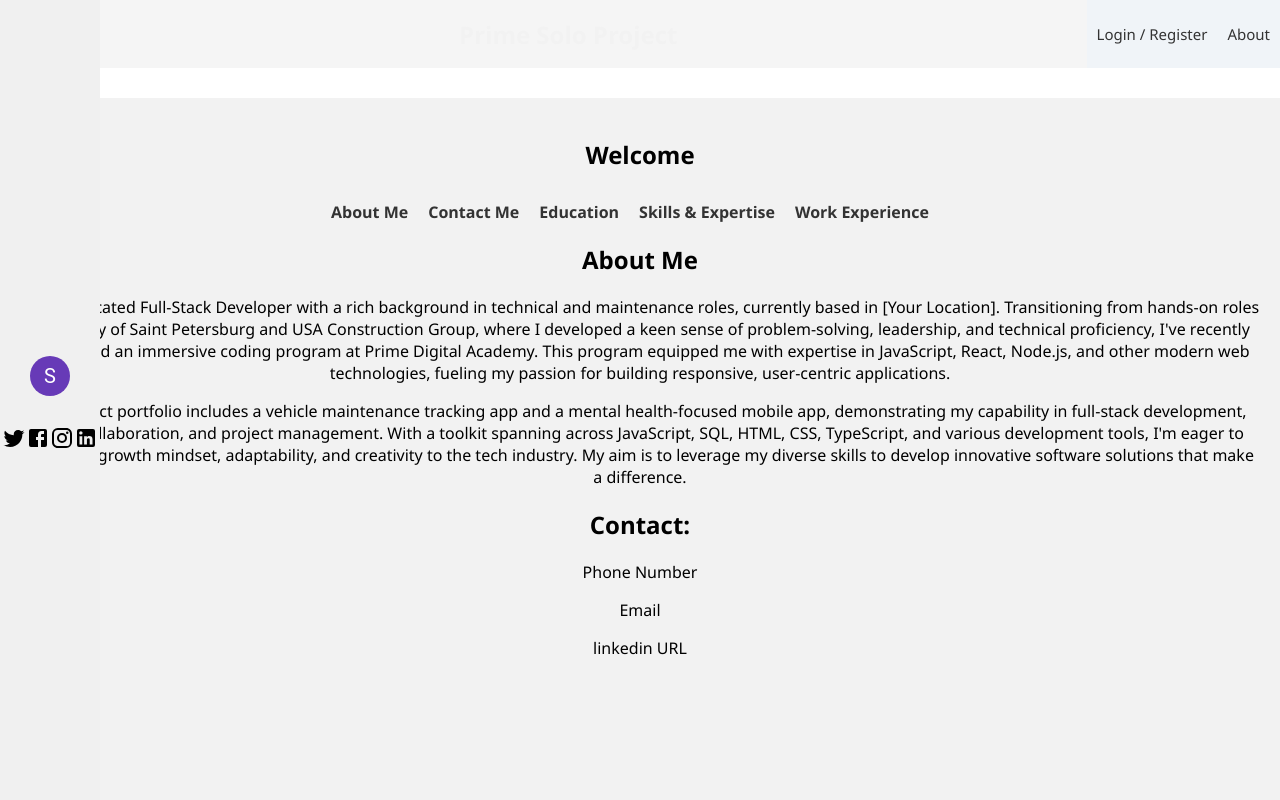
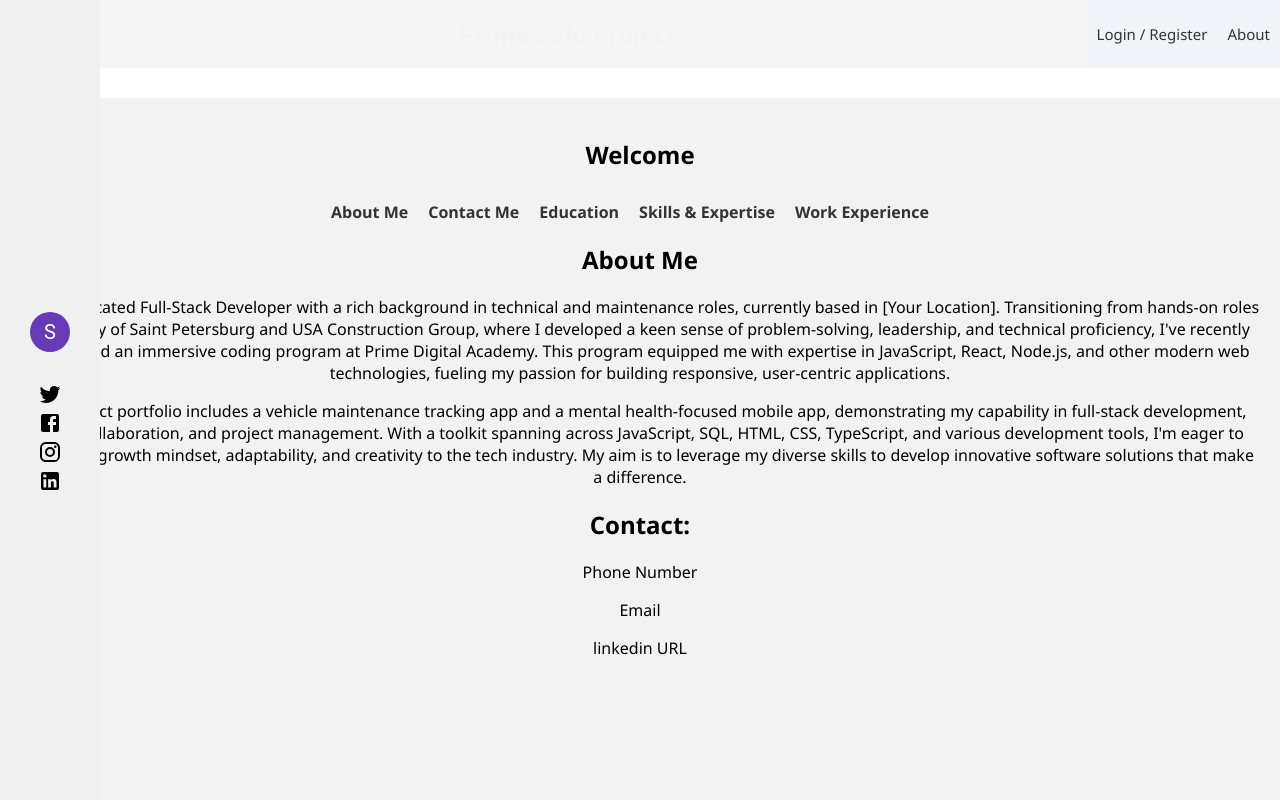
Before and after one commit to sbaxend/Resume, a React (Create React App) app: page /#/user in a window 1280 px wide. Shown: the top 800 px of the page. Built offline with nearby package versions, Linux system fonts and the light colour scheme.

Commit message:
added links for sidebar

```diff
--- a/src/components/SideBar/SideBar.jsx
+++ b/src/components/SideBar/SideBar.jsx
@@ -16,9 +16,12 @@ function SideBar() {
       <Avatar sx={{ bgcolor: deepPurple[500], margin: '10px auto' }}>S</Avatar>
       <div className="social-links">
         <a href="https://twitter.com" target="_blank" rel="noopener noreferrer"><TwitterIcon /></a>
+        <br/>
         <a href="https://facebook.com" target="_blank" rel="noopener noreferrer"><FacebookIcon /></a>
+        <br />
         <a href="https://instagram.com" target="_blank" rel="noopener noreferrer"><InstagramIcon /></a>
-        <a href="https://linkedin.com" target="_blank" rel="noopener noreferrer"><LinkedInIcon /></a>
+        <br />
+        <a href="https://linkedin.com" target="https://www.linkedin.com/in/sethbaxendell/" rel="noopener noreferrer"><LinkedInIcon /></a>
       </div>
     </div>
   );
```
